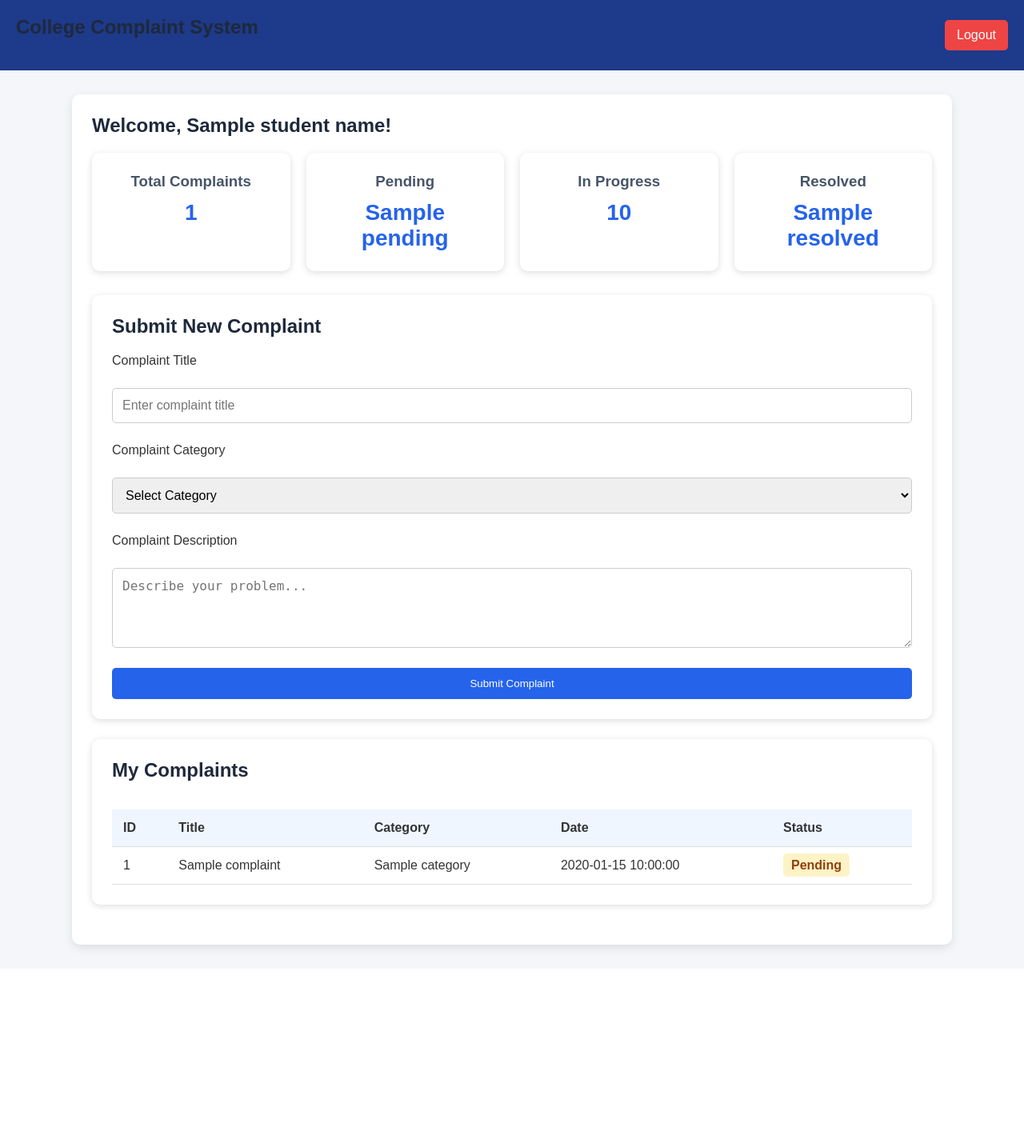
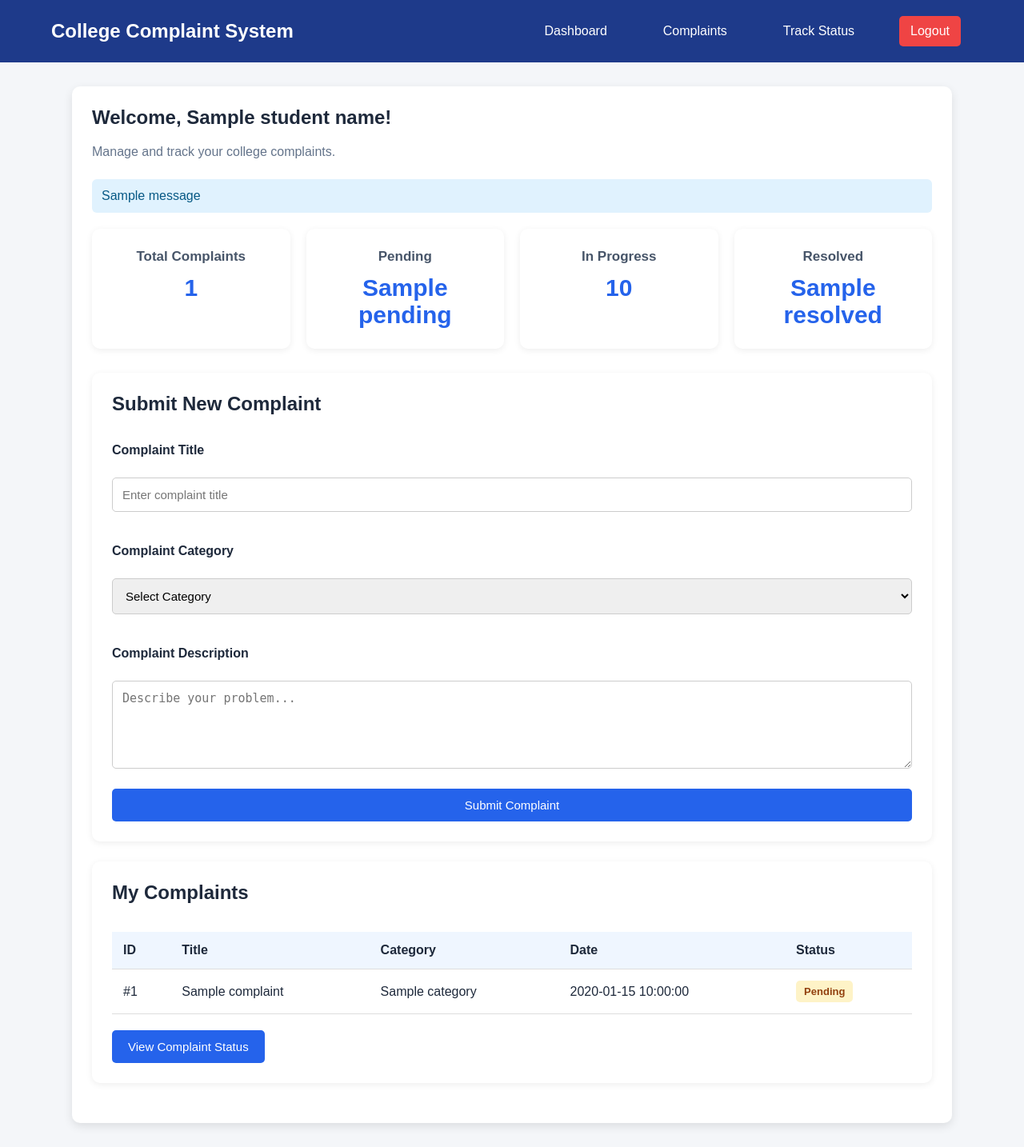
Before and after one commit to Ashish6132/Devops_Project1, a Flask app: template templates/dashboard.html in a window 1280 px wide. Shown: the whole page at 80% size. Before the commit the page ends 1193 px from the top, so only its background shows below. Run offline with Flask 3, Linux system fonts and the light colour scheme; the template is opened without the code that fills it: most values are stand-ins (such as "Sample title", 1, 10 or a date in 2020); one stand-in notice (Sample message) is shown.

Commit message:
dashboard.html changed

```diff
--- a/templates/dashboard.html
+++ b/templates/dashboard.html
@@ -1,9 +1,13 @@
 <!DOCTYPE html>
 <html lang="en">
+
 <head>
     <meta charset="UTF-8">
-    <meta name="viewport" content="width=device-width, initial-scale=1.0">
-    <title>Student Dashboard</title>
+    <meta name="viewport"
+          content="width=device-width, initial-scale=1.0">
+
+    <title>Student Dashboard | College Complaint System</title>
+
     <link rel="stylesheet"
           href="{{ url_for('static', filename='style.css') }}">
 
@@ -17,23 +21,49 @@
         body {
             font-family: Arial, sans-serif;
             background: #f4f6f9;
+            color: #1e293b;
         }
 
         .navbar {
             background: #1e3a8a;
             color: white;
-            padding: 20px;
+            padding: 20px 5%;
             display: flex;
             justify-content: space-between;
             align-items: center;
+            flex-wrap: wrap;
+            gap: 15px;
         }
 
-        .navbar a {
+        .navbar h2 {
+            margin: 0;
+            color: white;
+        }
+
+        .nav-links {
+            display: flex;
+            gap: 12px;
+            align-items: center;
+            flex-wrap: wrap;
+        }
+
+        .nav-links a {
             color: white;
             text-decoration: none;
+            padding: 10px 14px;
+            border-radius: 5px;
+        }
+
+        .nav-links a:hover {
+            background: #3455a5;
+        }
+
+        .nav-links .logout {
             background: #ef4444;
-            padding: 10px 15px;
-            border-radius: 5px;
+        }
+
+        .nav-links .logout:hover {
+            background: #dc2626;
         }
 
         .container {
@@ -47,11 +77,18 @@
             color: #1e293b;
         }
 
+        .welcome {
+            margin-bottom: 25px;
+        }
+
+        .welcome p {
+            color: #64748b;
+        }
+
         .cards {
             display: grid;
-            grid-template-columns: repeat(
-                auto-fit, minmax(180px, 1fr)
-            );
+            grid-template-columns:
+                repeat(auto-fit, minmax(180px, 1fr));
             gap: 20px;
             margin-bottom: 30px;
         }
@@ -61,16 +98,17 @@
             padding: 25px;
             border-radius: 10px;
             text-align: center;
-            box-shadow: 0 2px 8px #ddd;
+            box-shadow: 0 2px 8px #00000012;
         }
 
         .card h3 {
             margin-bottom: 12px;
             color: #475569;
+            font-size: 17px;
         }
 
         .card p {
-            font-size: 28px;
+            font-size: 30px;
             font-weight: bold;
             color: #2563eb;
         }
@@ -80,7 +118,13 @@
             padding: 25px;
             margin-bottom: 25px;
             border-radius: 10px;
-            box-shadow: 0 2px 8px #ddd;
+            box-shadow: 0 2px 8px #00000012;
+        }
+
+        label {
+            display: block;
+            margin-top: 15px;
+            font-weight: bold;
         }
 
         input, select, textarea {
@@ -89,22 +133,27 @@
             margin: 10px 0;
             border: 1px solid #ccc;
             border-radius: 5px;
+            font-size: 15px;
         }
 
         textarea {
-            min-height: 100px;
+            min-height: 110px;
+            resize: vertical;
         }
 
-        button {
+        button, .btn {
+            display: inline-block;
             background: #2563eb;
             color: white;
             border: none;
             padding: 12px 20px;
             border-radius: 5px;
             cursor: pointer;
+            text-decoration: none;
+            font-size: 15px;
         }
 
-        button:hover {
+        button:hover, .btn:hover {
             background: #1d4ed8;
         }
 
@@ -116,6 +165,7 @@
             width: 100%;
             border-collapse: collapse;
             margin-top: 15px;
+            min-width: 650px;
         }
 
         th, td {
@@ -129,8 +179,10 @@
         }
 
         .status {
+            display: inline-block;
             padding: 6px 10px;
             border-radius: 5px;
+            font-size: 13px;
             font-weight: bold;
         }
 
@@ -148,21 +200,111 @@
             background: #dcfce7;
             color: #166534;
         }
+
+        .message {
+            background: #e0f2fe;
+            color: #075985;
+            padding: 12px;
+            border-radius: 6px;
+            margin-bottom: 20px;
+        }
+
+        .empty {
+            text-align: center;
+            color: #64748b;
+            padding: 25px;
+        }
+
+        .actions {
+            margin-top: 20px;
+        }
+
+        @media (max-width: 600px) {
+            .navbar {
+                padding: 18px;
+            }
+
+            .container {
+                width: 95%;
+            }
+
+            .section {
+                padding: 18px;
+            }
+        }
     </style>
 </head>
 
 <body>
 
-    <div class="navbar">
+    <!-- NAVIGATION -->
+
+    <nav class="navbar">
+
         <h2>College Complaint System</h2>
-        <a href="{{ url_for('logout') }}">Logout</a>
+
+        <div class="nav-links">
+
+            <a href="{{ url_for('dashboard') }}">
+                Dashboard
+            </a>
+
+            <a href="{{ url_for('complaints') }}">
+                Complaints
+            </a>
+
+            <a href="{{ url_for('complaint_status') }}">
+                Track Status
+            </a>
+
+            <a href="{{ url_for('logout') }}"
+               class="logout">
+                Logout
+            </a>
+
         </div>
+
+    </nav>
+
 
     <div class="container">
 
-        <h2>Welcome, {{ student_name }}!</h2>
+        <!-- WELCOME -->
 
-        <!-- Dashboard Cards -->
+        <div class="welcome">
+
+            <h2>
+                Welcome, {{ student_name | default('Student', true) }}!
+            </h2>
+
+            <p>
+                Manage and track your college complaints.
+            </p>
+
+        </div>
+
+
+        <!-- FLASH MESSAGES -->
+
+        {% with messages = get_flashed_messages() %}
+
+            {% if messages %}
+
+                {% for message in messages %}
+
+                    <div class="message" role="alert">
+                        {{ message }}
+                    </div>
+
+                {% endfor %}
+
+            {% endif %}
+
+        {% endwith %}
+
+
+        <!-- DASHBOARD CARDS -->
+
         <div class="cards">
 
             <div class="card">
@@ -187,35 +329,80 @@
 
         </div>
 
-        <!-- Submit Complaint -->
+
+        <!-- SUBMIT COMPLAINT -->
+
         <div class="section">
 
             <h2>Submit New Complaint</h2>
 
-            <form action="{{ url_for('submit_complaint') }}"
+            <form
+                action="{{ url_for('complaints') }}"
                 method="POST">
 
-                <label>Complaint Title</label>
-                <input type="text"
+                <label for="title">
+                    Complaint Title
+                </label>
+
+                <input
+                    type="text"
+                    id="title"
                     name="title"
                     placeholder="Enter complaint title"
+                    maxlength="150"
+                    required
+                >
+
+                <label for="category">
+                    Complaint Category
+                </label>
+
+                <select
+                    id="category"
+                    name="category"
                     required>
 
-                <label>Complaint Category</label>
-                <select name="category" required>
-                    <option value="">Select Category</option>
-                    <option value="Hostel">Hostel</option>
-                    <option value="Library">Library</option>
-                    <option value="Classroom">Classroom</option>
-                    <option value="Canteen">Canteen</option>
-                    <option value="Transport">Transport</option>
-                    <option value="Other">Other</option>
+                    <option value="">
+                        Select Category
+                    </option>
+
+                    <option value="Academic">
+                        Academic
+                    </option>
+
+                    <option value="Hostel">
+                        Hostel
+                    </option>
+
+                    <option value="Library">
+                        Library
+                    </option>
+
+                    <option value="Infrastructure">
+                        Infrastructure
+                    </option>
+
+                    <option value="Transport">
+                        Transport
+                    </option>
+
+                    <option value="Other">
+                        Other
+                    </option>
+
                 </select>
 
-                <label>Complaint Description</label>
-                <textarea name="description"
+                <label for="description">
+                    Complaint Description
+                </label>
+
+                <textarea
+                    id="description"
+                    name="description"
                     placeholder="Describe your problem..."
-                          required></textarea>
+                    maxlength="3000"
+                    required
+                ></textarea>
 
                 <button type="submit">
                     Submit Complaint
@@ -225,13 +412,17 @@
 
         </div>
 
-        <!-- Complaint History -->
+
+        <!-- COMPLAINT HISTORY -->
+
         <div class="section">
 
             <h2>My Complaints</h2>
 
             <div class="table-wrapper">
+
                 <table>
+
                     <thead>
                         <tr>
                             <th>ID</th>
@@ -243,44 +434,80 @@
                     </thead>
 
                     <tbody>
+
                         {% for complaint in complaints %}
+
                         <tr>
-                            <td>{{ complaint.id }}</td>
-                            <td>{{ complaint.title }}</td>
-                            <td>{{ complaint.category }}</td>
-                            <td>{{ complaint.date }}</td>
 
                             <td>
+                                #{{ complaint.id }}
+                            </td>
+
+                            <td>
+                                {{ complaint.title }}
+                            </td>
+
+                            <td>
+                                {{ complaint.category }}
+                            </td>
+
+                            <td>
+                                {{ complaint.created_at or 'N/A' }}
+                            </td>
+
+                            <td>
+
                                 {% if complaint.status == 'Pending' %}
+
                                     <span class="status pending">
                                         Pending
                                     </span>
 
                                 {% elif complaint.status == 'In Progress' %}
+
                                     <span class="status progress">
                                         In Progress
                                     </span>
 
                                 {% elif complaint.status == 'Resolved' %}
+
                                     <span class="status resolved">
                                         Resolved
                                     </span>
 
                                 {% else %}
+
                                     {{ complaint.status }}
+
                                 {% endif %}
+
+                            </td>
+
+                        </tr>
+
+                        {% else %}
+
+                        <tr>
+                            <td colspan="5" class="empty">
+                                No complaints submitted yet.
                             </td>
                         </tr>
 
-                        {% else %}
-                        <tr>
-                            <td colspan="5">
-                                No complaints submitted yet.
-                            </td>
-                        </tr>
                         {% endfor %}
+
                     </tbody>
+
                 </table>
+
+            </div>
+
+            <div class="actions">
+
+                <a href="{{ url_for('complaint_status') }}"
+                   class="btn">
+                    View Complaint Status
+                </a>
+
             </div>
 
         </div>
```
Lines whose indentation alone changed are shown as unchanged.
